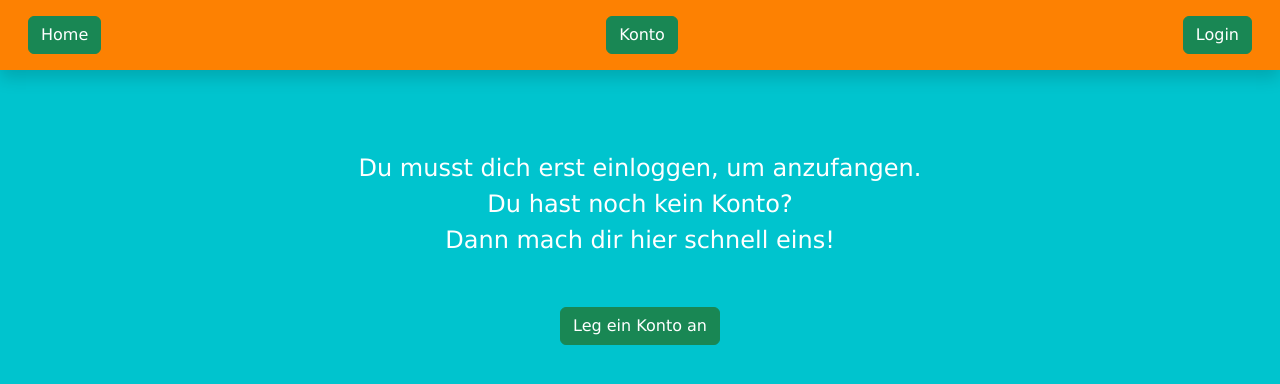
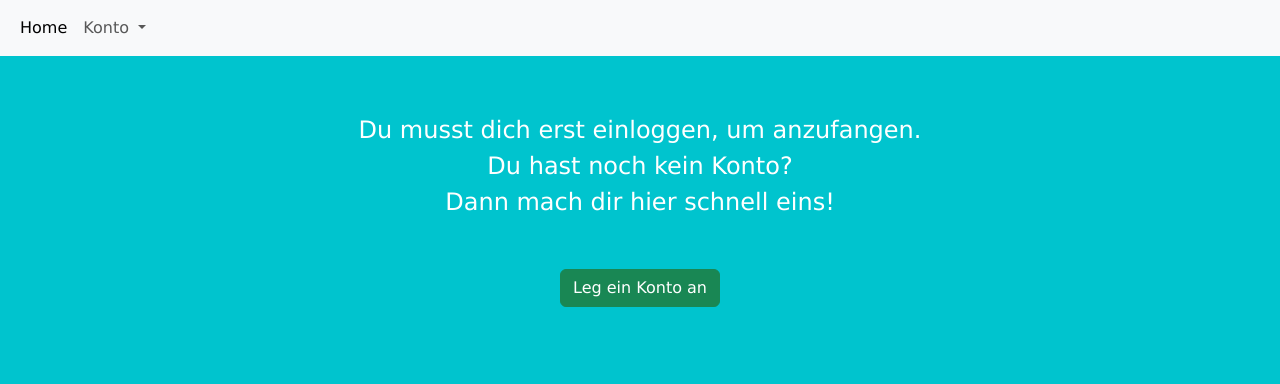
Before and after one commit to ShahiW/LearningApp, a Django app: page / in a window 1280 px wide. Shown: the top 384 px of the page. Run offline with Django 5.2, Linux system fonts and the light colour scheme.

Commit message:
work on navbar

```diff
--- a/LearningApp/quiz/templates/quiz/menu.html
+++ b/LearningApp/quiz/templates/quiz/menu.html
@@ -1,6 +1,6 @@
 {% load static %}
 <link rel="stylesheet" href="{% static 'css/menu.css' %}" />
-
+<!--
 <nav class="navbar shadow p-3 mb-4" style="background-color: #fd8102;">
     <div class="container-fluid">
         <a class="btn btn-success" href="{% url 'home' %}" role="button">Home</a>
@@ -17,3 +17,31 @@
         </div>
     </div>
 </nav>
+-->
+
+<nav class="navbar navbar-expand-lg bg-body-tertiary">
+    <div class="container-fluid">
+
+        <button class="navbar-toggler" type="button" data-bs-toggle="collapse" data-bs-target="#navbarNavDropdown" aria-controls="navbarNavDropdown" aria-expanded="false" aria-label="Toggle navigation">
+        <span class="navbar-toggler-icon"></span>
+        </button>
+
+        <div class="collapse navbar-collapse" id="navbarNavDropdown">
+        <ul class="navbar-nav">
+            <li class="nav-item">
+            <a class="nav-link active" aria-current="page" href="#">Home</a>
+            </li>
+
+            <li class="nav-item dropdown">
+            <a class="nav-link dropdown-toggle" href="#" role="button" data-bs-toggle="dropdown" aria-expanded="false">
+                Konto
+            </a>
+            <ul class="dropdown-menu">
+                <li><a class="dropdown-item" href="#">Schüler</a></li>
+                <li><a class="dropdown-item" href="#">Lehrer</a></li>
+            </ul>
+            </li>
+        </ul>
+        </div>
+    </div>
+</nav>
```
